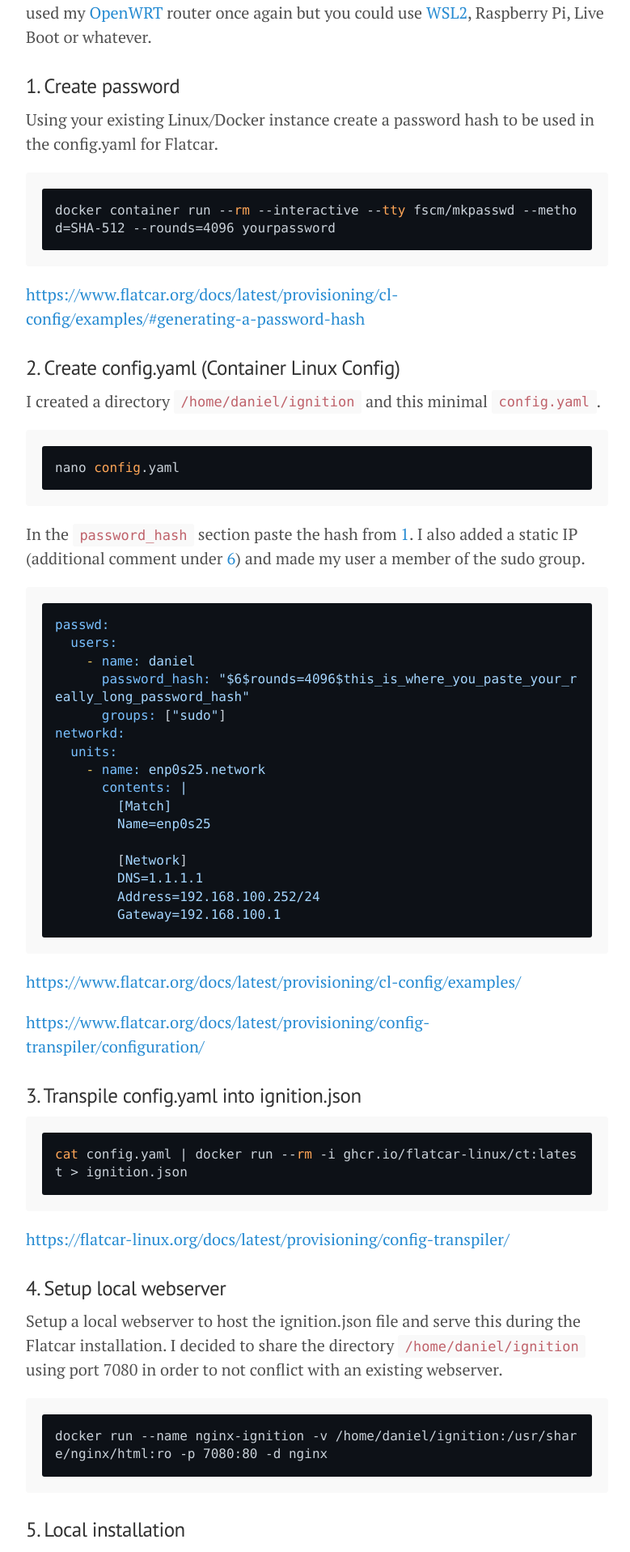
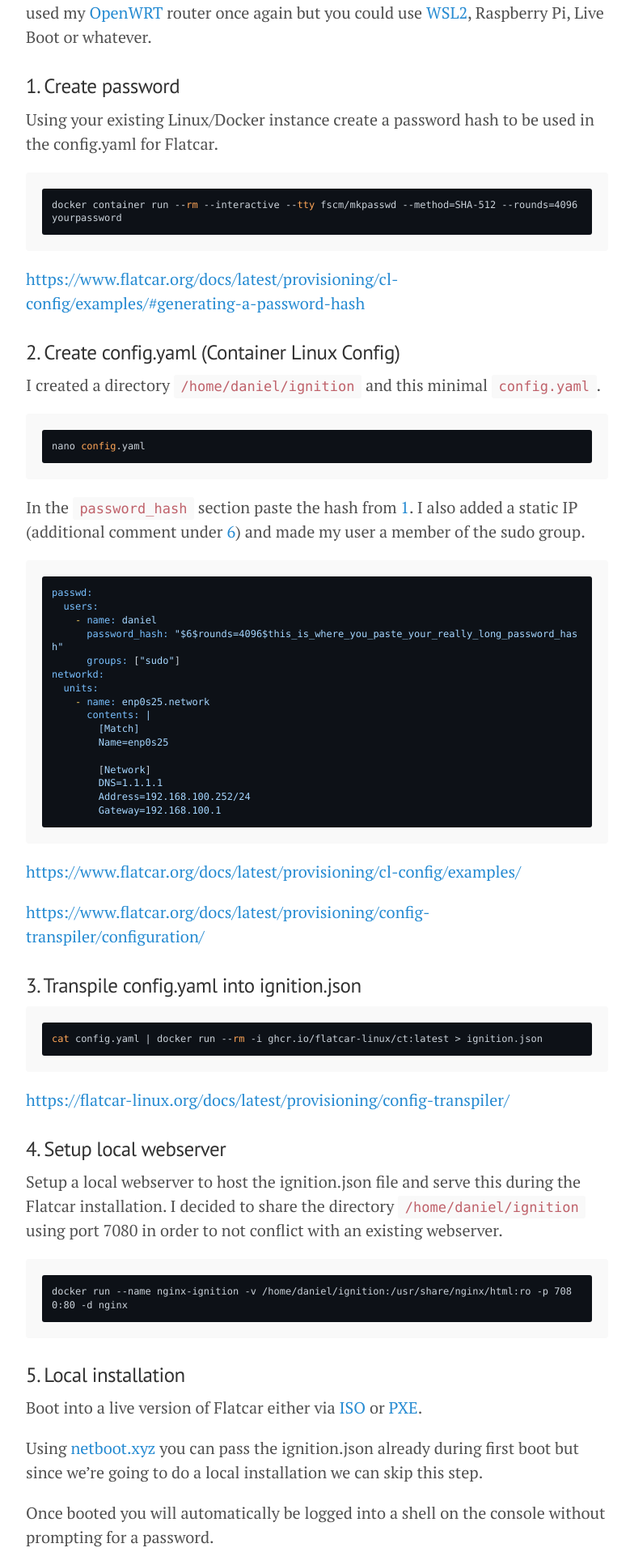
Before and after one commit to wikar/wikar.github.io, a Jekyll site: the page built from _posts/2022-07-15-flatcar-bare-metal-simple-installation-guide.markdown, in a window 1280 px wide. Shown: the part 511-2428 px from the top of the page at 81% size, without its empty margins (248-1027 px from the left). Built offline with Jekyll 4.4.1, drawn with Linux system fonts in a browser that asks for light colours; nearby versions of some CDN libraries; comment, search, counter and statistics services are not loaded.

Commit message:
Updated layout

````diff
--- a/_posts/2022-07-15-flatcar-bare-metal-simple-installation-guide.markdown
+++ b/_posts/2022-07-15-flatcar-bare-metal-simple-installation-guide.markdown
@@ -14,7 +14,7 @@
 
 Using your existing Linux/Docker instance create a password hash to be used in the config.yaml for Flatcar.
 
-```bash
+```shell
 docker container run --rm --interactive --tty fscm/mkpasswd --method=SHA-512 --rounds=4096 yourpassword
 ```
 
@@ -24,7 +24,7 @@
 
 I created a directory `/home/daniel/ignition` and this minimal `config.yaml`.
 
-```bash
+```shell
 nano config.yaml
 ```
 
@@ -55,7 +55,7 @@
 
 ### 3. Transpile config.yaml into ignition.json
 
-```bash
+```shell
 cat config.yaml | docker run --rm -i ghcr.io/flatcar-linux/ct:latest > ignition.json
 ```
 
@@ -65,7 +65,7 @@
 
 Setup a local webserver to host the ignition.json file and serve this during the Flatcar installation. I decided to share the directory `/home/daniel/ignition` using port 7080 in order to not conflict with an existing webserver.
 
-```bash
+```shell
 docker run --name nginx-ignition -v /home/daniel/ignition:/usr/share/nginx/html:ro -p 7080:80 -d nginx
 ```
 
@@ -79,19 +79,19 @@
 
 Now it's time to transfer the ignition.json file locally using the webserver from [4](#4-setup-local-webserver).
 
-```bash
+```shell
 wget http://192.168.1.1:7080/ignition.json
 ```
 
 If you are unsure of your disk setup you can check this with...
 
-```bash
+```shell
 lsblk
 ```
 
 And you then perform the installation by running...
 
-```bash
+```shell
 sudo flatcar-install -d /dev/sda -i ignition.json
 ```
 
@@ -99,7 +99,7 @@
 
 During my first installation I specified the wrong interface name (should have been `Name=enp0s25`) in the config.yaml and I haven't figured out how the automatic naming works so on my second try I ran...
 
-```bash
+```shell
 netstat -i
 ```
 
--- a/public/css/poole.css
+++ b/public/css/poole.css
@@ -161,7 +161,7 @@
   margin-top: 0;
   margin-bottom: 1rem;
   padding: 1rem;
-  font-size: .8rem;
+  font-size: 12px; /*.8rem;*/
   line-height: 1.4;
   white-space: pre;
   white-space: pre-wrap;
````
Also changed, not shown: _posts/2022-07-12-openwrt-netbootxyz.markdown (+4 -4 lines).
